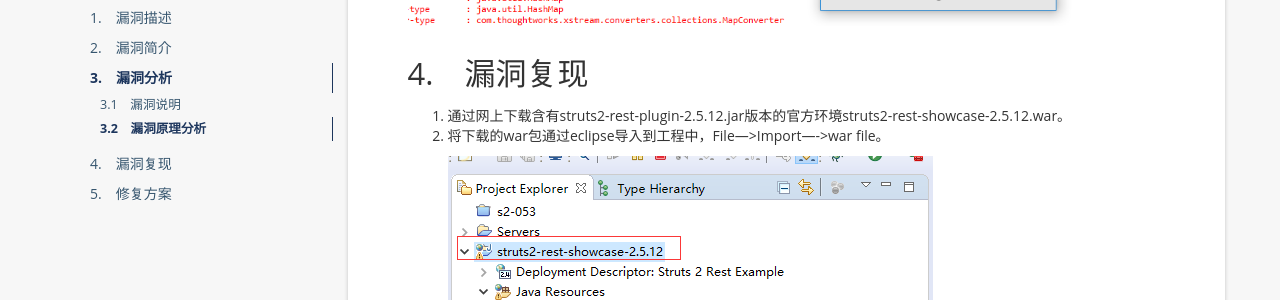
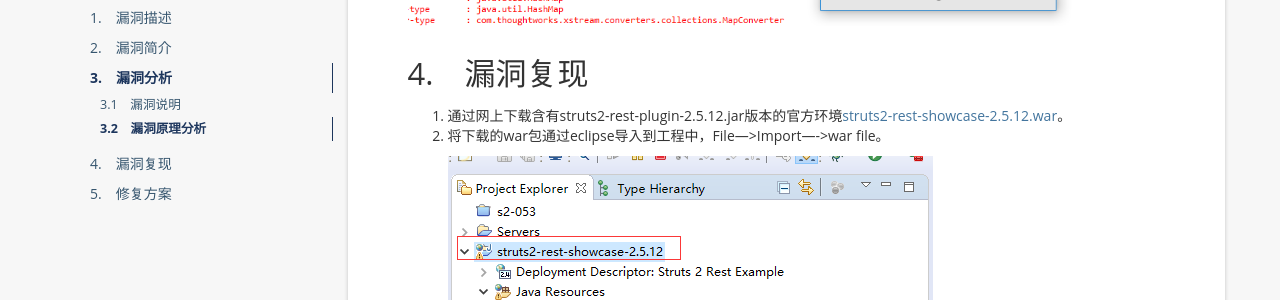
Before and after one commit to yaofeifly/yaofeifly.github.io, a Jekyll site: the page built from _posts/2017-09-08-Struts2-052.md, in a window 1280 px wide and 900 px high, scrolled down 5080 px. Shown: the part 154-454 px from the top of the window. Built offline with Jekyll 4.4.1, drawn with Linux system fonts in a browser that asks for light colours; nearby versions of some CDN libraries; a script that is not in the unit is left out; comment, search, counter and statistics services are not loaded; some of the changed lines change nothing that is shown.

Commit message:
midified the S2-052 md

```diff
--- a/_posts/2017-09-08-Struts2-052.md
+++ b/_posts/2017-09-08-Struts2-052.md
@@ -96,7 +96,7 @@
 
 ## 4.&emsp;漏洞复现 ##
 
-1. 通过网上下载含有struts2-rest-plugin-2.5.12.jar版本的官方环境struts2-rest-showcase-2.5.12.war。
+1. 通过网上下载含有struts2-rest-plugin-2.5.12.jar版本的官方环境[struts2-rest-showcase-2.5.12.war](https://github.com/yaofeifly/Struts2-052-POC "https://github.com/yaofeifly/Struts2-052-POC")。
 2. 将下载的war包通过eclipse导入到工程中，File--->Import---->war file。
 
 	![strust2]({{ '/styles/images/struts2-052/8.png' | prepend: site.baseurl  }})
```
